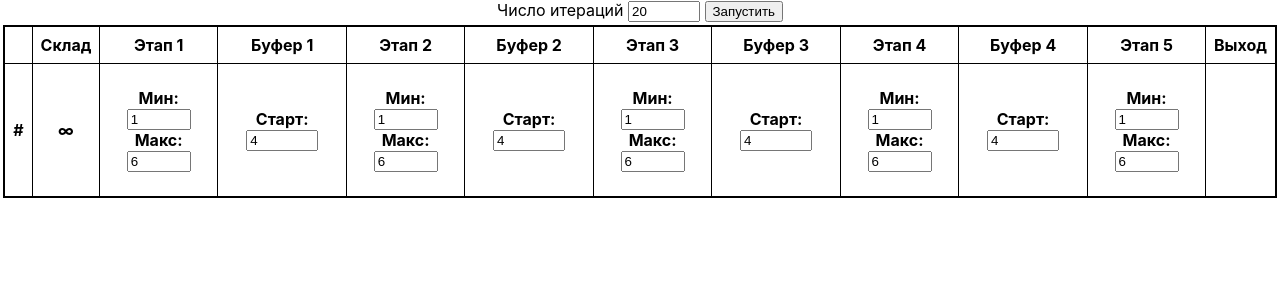
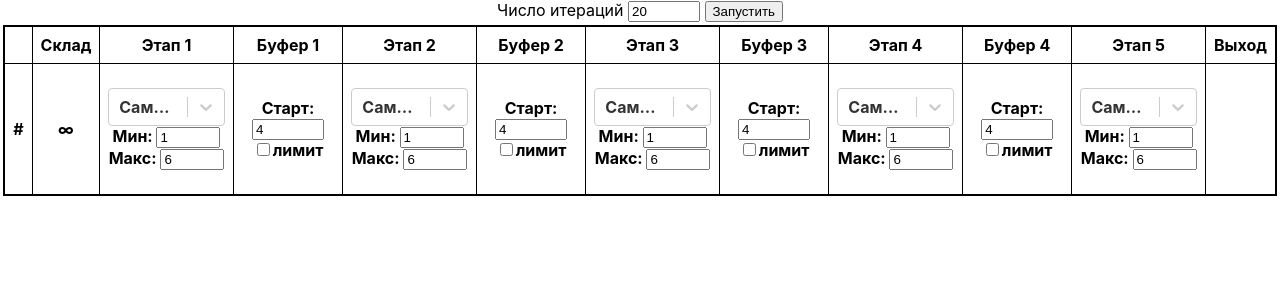
Before and after one commit to tsergey-tm/toc-dice-game, a React (Create React App) app: page / in a window 1280 px wide. Shown: the top 300 px of the page. Built offline with nearby package versions, Linux system fonts and the light colour scheme; the HTML template or start-up script is replaced by a standard one.

Commit message:
Limits and relative

```diff
--- a/package.json
+++ b/package.json
@@ -11,6 +11,7 @@
     "react": "^18.2.0",
     "react-dom": "^18.2.0",
     "react-scripts": "5.0.1",
+    "react-select": "^5.7.4",
     "typescript": "^4.9.5",
     "web-vitals": "^2.1.4"
   },
--- a/src/components/BufferSelector.tsx
+++ b/src/components/BufferSelector.tsx
@@ -3,25 +3,44 @@ import React, {FC, useState} from "react";
 class BufferInitParam {
     index: number;
     value: number;
+    limit: boolean;
+
+    constructor(index: number, value: number, limit: boolean) {
+        this.index = index;
+        this.value = value;
+        this.limit = limit;
+    }
+}
+
+class BufferInitComponentParam {
+    initParam: BufferInitParam;
     handler: BufferInitParamHandler;
 
-    constructor(index: number, value: number, handler: BufferInitParamHandler) {
-        this.index = index;
-        this.value = value;
+    constructor(initParam: BufferInitParam, handler: BufferInitParamHandler) {
+        this.initParam = initParam;
         this.handler = handler;
     }
 }
 
 type BufferInitParamHandler = (a: BufferInitParam) => void;
-const BufferSelector: FC<BufferInitParam> = (initParam: BufferInitParam) => {
 
-    const [value, setValue] = useState(initParam.value);
+const BufferSelector: FC<BufferInitComponentParam> = (param: BufferInitComponentParam) => {
+
+    const [value, setValue] = useState(param.initParam.value);
+    const [limit, setLimit] = useState(param.initParam.limit);
 
     function handleChangeValue(event: React.ChangeEvent<HTMLInputElement>) {
         const value = Math.max(0, Math.min(1000, Number(event.target.value)));
         setValue(value);
 
-        initParam.handler(new BufferInitParam(initParam.index, value, initParam.handler));
+        param.handler(new BufferInitParam(param.initParam.index, value, limit));
+    }
+
+    function handleChangeLimit(event: React.ChangeEvent<HTMLInputElement>) {
+        const limit: boolean = Boolean(event.target.checked);
+        setLimit(limit);
+
+        param.handler(new BufferInitParam(param.initParam.index, value, limit));
     }
 
     return (
@@ -30,7 +49,11 @@ const BufferSelector: FC<BufferInitParam> = (initParam: BufferInitParam) => {
             placeholder="Start"
             value={value} min={0} max={1000}
             onChange={handleChangeValue}
-        /></p>
+        /><br/>
+            <input type="checkbox" id={"limit-" + param.initParam.index}
+                   name="лимит" checked={param.initParam.limit} onChange={handleChangeLimit}/>
+            <label htmlFor={"limit-" + param.initParam.index}>лимит</label>
+        </p>
     );
 }
 
--- a/src/components/Game.tsx
+++ b/src/components/Game.tsx
@@ -12,12 +12,17 @@ const Game = () => {
         count: number;
         // Для этапа число элементов, которые он может перенести на этом шаге
         mayCount: number;
+        // Для буфера - лимит буфера. Если равно 0, то лимита нет
+        limit: number;
+        // Для этапа - ссылка на ведущий этап, если 0, то этот этап самостоятельный
+        acceptFrom: number;
 
-
-        constructor(isBuffer: boolean, count: number, mayCount: number) {
+        constructor(isBuffer: boolean, count: number, mayCount: number, limit: number, acceptFrom: number) {
             this.isBuffer = isBuffer;
             this.count = count;
             this.mayCount = mayCount;
+            this.limit = limit;
+            this.acceptFrom = acceptFrom;
         }
     }
 
@@ -41,11 +46,11 @@ const Game = () => {
 
     function makeStepInitParams() {
         return [
-            new StepInitParam(0, 1, 6, stepInitParamHandler),
-            new StepInitParam(1, 1, 6, stepInitParamHandler),
-            new StepInitParam(2, 1, 6, stepInitParamHandler),
-            new StepInitParam(3, 1, 6, stepInitParamHandler),
-            new StepInitParam(4, 1, 6, stepInitParamHandler)
+            new StepInitParam(0, 1, 6, 0),
+            new StepInitParam(1, 1, 6, 0),
+            new StepInitParam(2, 1, 6, 0),
+            new StepInitParam(3, 1, 6, 0),
+            new StepInitParam(4, 1, 6, 0)
         ];
     }
 
@@ -53,10 +58,10 @@ const Game = () => {
 
     function makeBufferInitParams() {
         return [
-            new BufferInitParam(0, 4, bufferInitParamHandler),
-            new BufferInitParam(1, 4, bufferInitParamHandler),
-            new BufferInitParam(2, 4, bufferInitParamHandler),
-            new BufferInitParam(3, 4, bufferInitParamHandler)
+            new BufferInitParam(0, 4, false),
+            new BufferInitParam(1, 4, false),
+            new BufferInitParam(2, 4, false),
+            new BufferInitParam(3, 4, false)
         ];
     }
 
@@ -65,17 +70,19 @@ const Game = () => {
     function runClick() {
         let row: StatRow = new StatRow();
 
-        row.cells.push(new StatData(true, -1, 0));
-        row.cells.push(new StatData(false, 0, 0));
-        row.cells.push(new StatData(true, bufferInitParam[0].value, 0));
-        row.cells.push(new StatData(false, 0, 0));
-        row.cells.push(new StatData(true, bufferInitParam[1].value, 0));
-        row.cells.push(new StatData(false, 0, 0));
-        row.cells.push(new StatData(true, bufferInitParam[2].value, 0));
-        row.cells.push(new StatData(false, 0, 0));
-        row.cells.push(new StatData(true, bufferInitParam[3].value, 0));
-        row.cells.push(new StatData(false, 0, 0));
-        row.cells.push(new StatData(true, 0, 0));
+        const acceptFromIndexes = [0, 1, 3, 5, 7, 9];
+
+        row.cells.push(new StatData(true, -1, 0, 0, 0));
+        row.cells.push(new StatData(false, 0, 0, stepInitParam[0].maxValue, acceptFromIndexes[stepInitParam[0].acceptFrom]));
+        row.cells.push(new StatData(true, bufferInitParam[0].value, 0, bufferInitParam[0].limit ? bufferInitParam[0].value : 0, 0));
+        row.cells.push(new StatData(false, 0, 0, stepInitParam[1].maxValue, acceptFromIndexes[stepInitParam[1].acceptFrom]));
+        row.cells.push(new StatData(true, bufferInitParam[1].value, 0, bufferInitParam[1].limit ? bufferInitParam[1].value : 0, 0));
+        row.cells.push(new StatData(false, 0, 0, stepInitParam[2].maxValue, acceptFromIndexes[stepInitParam[2].acceptFrom]));
+        row.cells.push(new StatData(true, bufferInitParam[2].value, 0, bufferInitParam[2].limit ? bufferInitParam[2].value : 0, 0));
+        row.cells.push(new StatData(false, 0, 0, stepInitParam[3].maxValue, acceptFromIndexes[stepInitParam[3].acceptFrom]));
+        row.cells.push(new StatData(true, bufferInitParam[3].value, 0, bufferInitParam[3].limit ? bufferInitParam[3].value : 0, 0));
+        row.cells.push(new StatData(false, 0, 0, stepInitParam[4].maxValue, acceptFromIndexes[stepInitParam[4].acceptFrom]));
+        row.cells.push(new StatData(true, 0, 0, 0, 0));
 
         let rowArr = [row];
 
@@ -83,19 +90,47 @@ const Game = () => {
         for (let i = 0; i < iterStep; i++) {
             const newRow: StatRow = new StatRow();
             let k = stepInitParam.length;
+            let steps: number[] = [];
             for (let j = row.cells.length - 1; j >= 0; j--) {
                 let mc = 0;
                 if (!(row.cells[j].isBuffer)) {
                     k--;
                     mc = Math.floor(Math.random() * (stepInitParam[k].maxValue - stepInitParam[k].minValue)) + stepInitParam[k].minValue;
+                    steps.push(j);
                 }
-                newRow.cells.unshift(new StatData(row.cells[j].isBuffer, row.cells[j].count, mc));
+                newRow.cells.unshift(new StatData(row.cells[j].isBuffer, row.cells[j].count, mc, row.cells[j].limit, row.cells[j].acceptFrom));
             }
+
+            while (steps.length > 0) {
+                let index = 0;
+                if (newRow.cells[steps[index]].acceptFrom > 0) {
+                    let index1 = steps.indexOf(newRow.cells[steps[index]].acceptFrom);
+                    while (index1 > 0) {
+                        index = index1;
+                        index1 = steps.indexOf(newRow.cells[steps[index]].acceptFrom);
+                    }
+                    newRow.cells[steps[index]].mayCount = Math.min(newRow.cells[steps[index]].limit, newRow.cells[newRow.cells[steps[index]].acceptFrom].mayCount);
+
+                    steps.splice(index, 1);
+                } else {
+                    steps.splice(index, 1);
+                }
+            }
+
             for (let j = newRow.cells.length - 1; j > 0; j--) {
                 if (!(newRow.cells[j].isBuffer)) {
-                    newRow.cells[j].count = (newRow.cells[j - 1].count < 0) ? newRow.cells[j].mayCount : Math.min(newRow.cells[j].mayCount, newRow.cells[j - 1].count);
-                    newRow.cells[j - 1].count -= newRow.cells[j].count;
-                    newRow.cells[j + 1].count += newRow.cells[j].count;
+                    let cnt = (newRow.cells[j - 1].count < 0) ?
+                        newRow.cells[j].mayCount :
+                        Math.min(newRow.cells[j].mayCount, newRow.cells[j - 1].count);
+
+                    if (newRow.cells[j + 1].limit > 0) {
+
+                        cnt = Math.min(newRow.cells[j + 1].limit - newRow.cells[j + 1].count, cnt)
+                    }
+
+                    newRow.cells[j].count = cnt;
+                    newRow.cells[j - 1].count -= cnt;
+                    newRow.cells[j + 1].count += cnt;
                 }
             }
             rowArr.unshift(newRow);
@@ -164,29 +199,19 @@ const Game = () => {
                 <tr>
                     <th>#</th>
                     <th>&#x221e;</th>
-                    <th><StepSelector index={stepInitParam[0].index} minValue={stepInitParam[0].minValue}
-                                      maxValue={stepInitParam[0].maxValue} handler={stepInitParam[0].handler}
-                                      key="ss-1"/></th>
-                    <th><BufferSelector index={bufferInitParam[0].index} value={bufferInitParam[0].value}
-                                        handler={bufferInitParam[0].handler} key="bs-1"/></th>
-                    <th><StepSelector index={stepInitParam[1].index} minValue={stepInitParam[1].minValue}
-                                      maxValue={stepInitParam[1].maxValue} handler={stepInitParam[1].handler}
-                                      key="ss-2"/></th>
-                    <th><BufferSelector index={bufferInitParam[1].index} value={bufferInitParam[1].value}
-                                        handler={bufferInitParam[1].handler} key="bs-1"/></th>
-                    <th><StepSelector index={stepInitParam[2].index} minValue={stepInitParam[2].minValue}
-                                      maxValue={stepInitParam[2].maxValue} handler={stepInitParam[2].handler}
-                                      key="ss-3"/></th>
-                    <th><BufferSelector index={bufferInitParam[2].index} value={bufferInitParam[2].value}
-                                        handler={bufferInitParam[2].handler} key="bs-1"/></th>
-                    <th><StepSelector index={stepInitParam[3].index} minValue={stepInitParam[3].minValue}
-                                      maxValue={stepInitParam[3].maxValue} handler={stepInitParam[3].handler}
-                                      key="ss-4"/></th>
-                    <th><BufferSelector index={bufferInitParam[3].index} value={bufferInitParam[3].value}
-                                        handler={bufferInitParam[3].handler} key="bs-1"/></th>
-                    <th><StepSelector index={stepInitParam[4].index} minValue={stepInitParam[4].minValue}
-                                      maxValue={stepInitParam[4].maxValue} handler={stepInitParam[4].handler}
-                                      key="ss-5"/></th>
+                    <th><StepSelector initParam={stepInitParam[0]} handler={stepInitParamHandler} key="ss-1"/></th>
+                    <th><BufferSelector initParam={bufferInitParam[0]} handler={bufferInitParamHandler} key="bs-1"/>
+                    </th>
+                    <th><StepSelector initParam={stepInitParam[1]} handler={stepInitParamHandler} key="ss-2"/></th>
+                    <th><BufferSelector initParam={bufferInitParam[1]} handler={bufferInitParamHandler}
+                                        key="bs-1"/></th>
+                    <th><StepSelector initParam={stepInitParam[2]} handler={stepInitParamHandler} key="ss-3"/></th>
+                    <th><BufferSelector initParam={bufferInitParam[2]} handler={bufferInitParamHandler}
+                                        key="bs-1"/></th>
+                    <th><StepSelector initParam={stepInitParam[3]} handler={stepInitParamHandler} key="ss-4"/></th>
+                    <th><BufferSelector initParam={bufferInitParam[3]} handler={bufferInitParamHandler}
+                                        key="bs-1"/></th>
+                    <th><StepSelector initParam={stepInitParam[4]} handler={stepInitParamHandler} key="ss-5"/></th>
                     <th>&nbsp;</th>
                 </tr>
                 </thead>
--- a/src/components/StepSelector.tsx
+++ b/src/components/StepSelector.tsx
@@ -1,53 +1,89 @@
 import React, {FC, useState} from "react";
+import Select from 'react-select';
 
 class StepInitParam {
     index: number;
     minValue: number;
     maxValue: number;
-    handler: StepInitParamHandler;
+    acceptFrom: number;
 
-    constructor(index: number, minValue: number, maxValue: number, handler: StepInitParamHandler) {
+    constructor(index: number, minValue: number, maxValue: number, acceptFrom: number) {
         this.index = index;
         this.maxValue = maxValue;
         this.minValue = minValue;
+        this.acceptFrom = acceptFrom;
+    }
+}
+
+class StepInitComponentParam {
+    initParam: StepInitParam;
+    handler: StepInitParamHandler;
+
+    constructor(initParam: StepInitParam, handler: StepInitParamHandler) {
+        this.initParam = initParam;
         this.handler = handler;
     }
 }
 
-type StepInitParamHandler = (a: StepInitParam) => void;
-const StepSelector: FC<StepInitParam> = (initParam: StepInitParam) => {
+const StepSelector: FC<StepInitComponentParam> = (param: StepInitComponentParam) => {
 
-    const [minValue, setMinValue] = useState(initParam.minValue);
-    const [maxValue, setMaxValue] = useState(initParam.maxValue);
+    const [minValue, setMinValue] = useState(param.initParam.minValue);
+    const [maxValue, setMaxValue] = useState(param.initParam.maxValue);
+    const [acceptFrom, setAcceptFrom] = useState(param.initParam.acceptFrom);
 
     function handleChangeMin(event: React.ChangeEvent<HTMLInputElement>) {
         const value = Math.max(0, Math.min(maxValue, 100, Number(event.target.value)));
         setMinValue(value);
 
-        initParam.handler(new StepInitParam(initParam.index, value, maxValue, initParam.handler));
+        param.handler(new StepInitParam(param.initParam.index, value, maxValue, acceptFrom));
     }
 
     function handleChangeMax(event: React.ChangeEvent<HTMLInputElement>) {
         const value = Math.max(minValue, 0, Math.min(100, Number(event.target.value)));
         setMaxValue(value);
 
-        initParam.handler(new StepInitParam(initParam.index, minValue, value, initParam.handler));
+        param.handler(new StepInitParam(param.initParam.index, minValue, value, acceptFrom));
+    }
+
+    let options = [
+        {value: 0, label: 'Самостоятельный'}
+    ];
+
+    for (let i = 1; i <= 5; i++) {
+        if (i !== param.initParam.index + 1) {
+            options.push({value: i, label: 'Ведомый от этапа ' + i});
+        }
+    }
+
+    function setAcceptFromOption(option: { value: number, label: string } | null) {
+        const value = option == null ? 0 : option.value;
+        setAcceptFrom(value);
+
+        param.handler(new StepInitParam(param.initParam.index, minValue, maxValue, value));
     }
 
     return (
-        <p>Мин: <input
+        <p><Select
+            options={options}
+            defaultValue={options[acceptFrom]}
+            onChange={setAcceptFromOption}
+        />
+            Мин: <input
                 type="number"
                 placeholder="Min"
                 value={minValue} min={0} max={100}
                 onChange={handleChangeMin}
+                title="Минимальная мощность шага"
             /><br/>Макс: <input
                 type="number"
                 placeholder="Max"
                 value={maxValue} min={0} max={100}
                 onChange={handleChangeMax}
+                title="Предельная мощность шага"
             /></p>
     );
 }
+type StepInitParamHandler = (a: StepInitParam) => void;
 
 
 export {
```
Also changed, not shown: 1 other file (tests, documents, lock files or other folders). Lines whose indentation alone changed are shown as unchanged.
